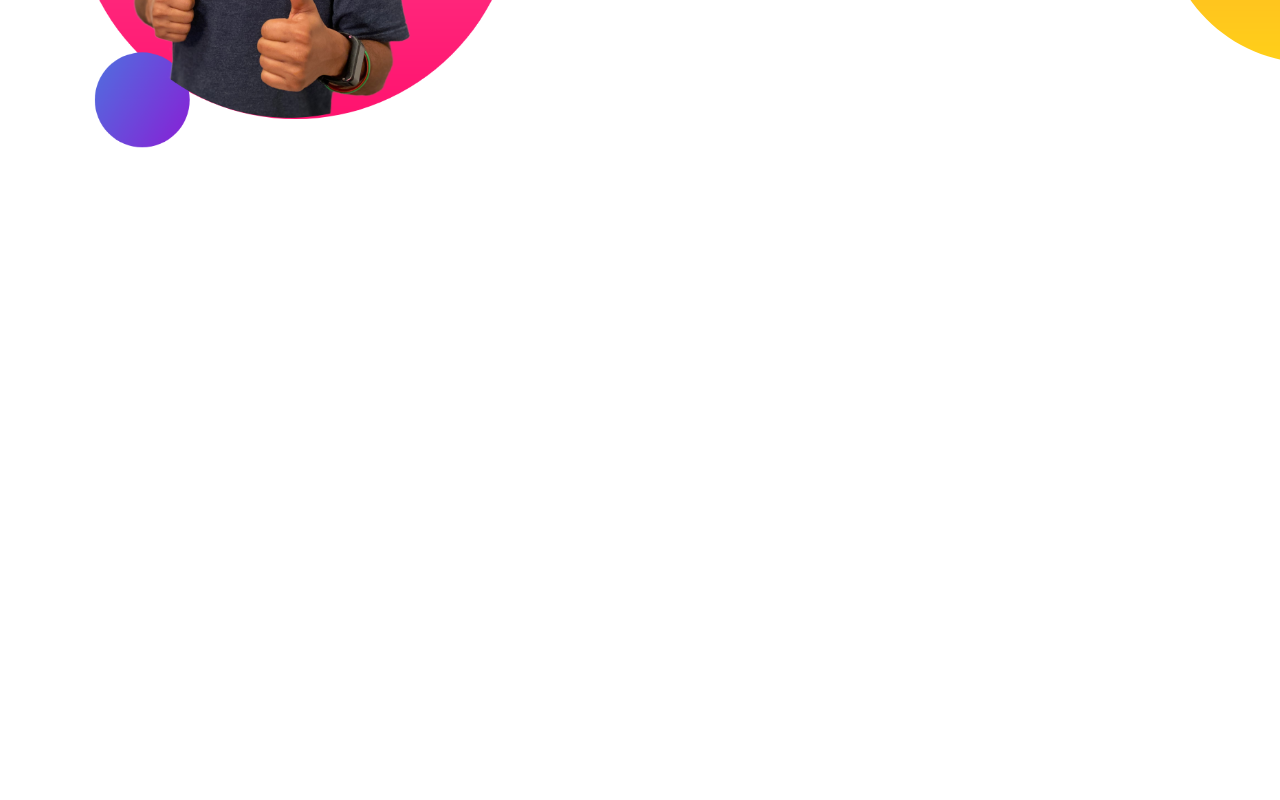
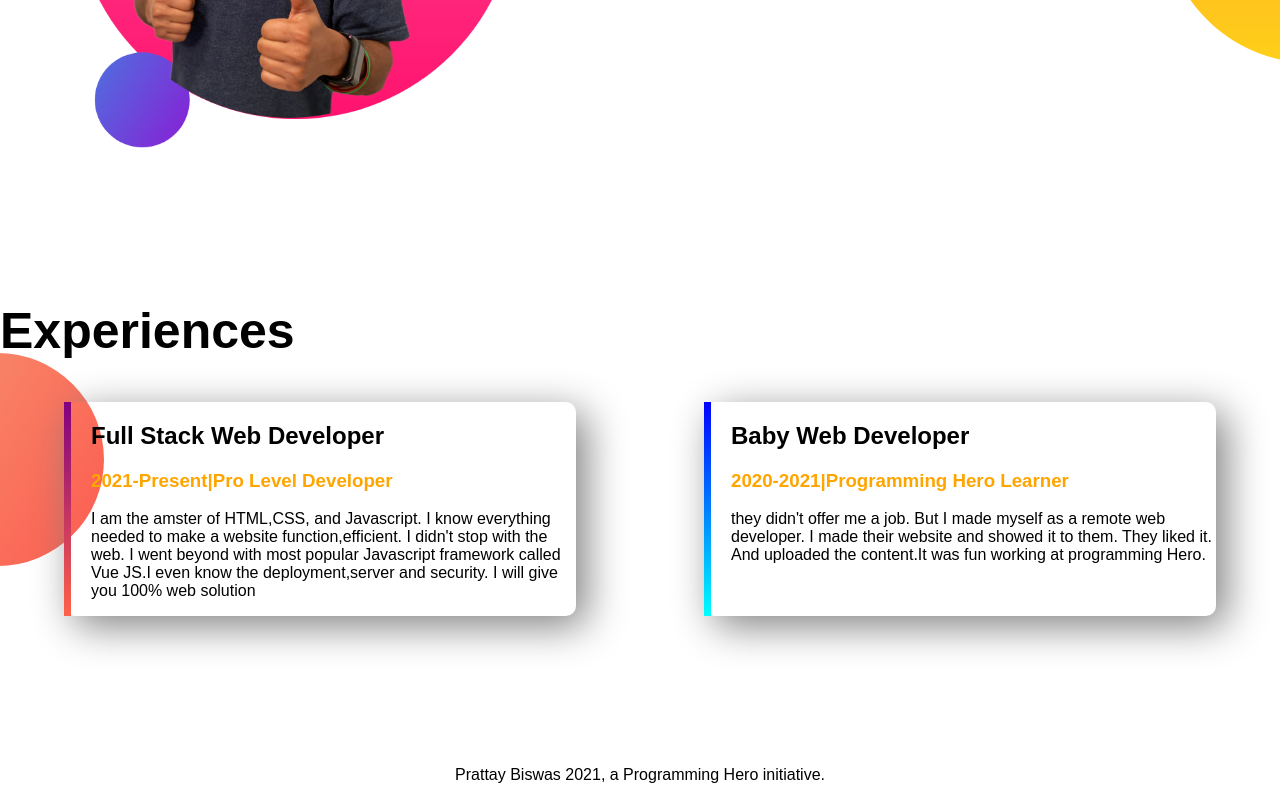
Before and after one commit to pkb1981/Developer-Portfolio, a plain HTML site: page index.html in a window 1280 px wide. Shown: the part 966-1766 px from the top of the page. Before the commit the page ends 1268 px from the top, so only its background shows below. Drawn offline with Linux system fonts and the light colour scheme.

Commit message:
many things are added

```diff
--- a/index.html
+++ b/index.html
@@ -13,7 +13,7 @@
 </head>
 
 <body>
-    <section class="top-banner">
+    <section class="top-banner flexible-container">
         <div class="half-width">
             <h1>welcome to</h1>
             <h1><span class="orange-color">Prattay Biswas’s</span> world!</h1>
@@ -28,7 +28,7 @@
         <div class="half-width"><img src="images/pic1.jpg" alt="edited picture"></div>
     </section>
 
-    <section class="dream-big">
+    <section class="dream-big flexible-container">
         <div class="half-width">
             <img src="images/jhankar2.png" alt="">
         </div>
@@ -44,6 +44,32 @@
             <a class="link-button" target="_blank" href="">DOWNLOAD RESUME</a>
         </div>
     </section>
+    <section class="experience-area">
+        <h1>Experiences</h1>
+        <div class="flexible-container">
+            <div id="full-stack-experience" class="experience-item">
+                <h2>Full Stack Web Developer</h2>
+                <h3 class="orange-color">2021-Present|Pro Level Developer</h3>
+                <p>I am the amster of HTML,CSS, and Javascript.
+                    I know everything needed to make a website function,efficient.
+                    I didn't stop with the web. I went beyond with most
+                    popular Javascript framework called Vue JS.I even know the
+                    deployment,server and security. I will give you 100% web solution</p>
+            </div>
+            <div id="web-dev-experience" class="experience-item">
+                <h2>Baby Web Developer</h2>
+                <h3 class="orange-color">2020-2021|Programming Hero Learner</h3>
+                <p>they didn't offer me a job. But I made myself
+                    as a remote web developer. I made their website
+                    and showed it to them. They liked it. And uploaded
+                    the content.It was fun working at programming Hero.
+                </p>
+            </div>
+        </div>
+    </section>
+    <footer>
+        <p> Prattay Biswas 2021, a Programming Hero initiative.</p>
+    </footer>
 </body>
 
 </html>
--- a/style.css
+++ b/style.css
@@ -3,8 +3,10 @@ margin: 0;
 }
 h1{font-size: 50px;
 }
+h2:{font-size: 40px;
+}
 .orange-color{color:orange;}
-section{
+.flexible-container{
     display: flex;
     margin-bottom: 150px;
 }
@@ -12,7 +14,32 @@ section{
 {
     width:50%;
     padding-left: 2%;
-}
+    }
+    .experience-item{
+        box-shadow:10px 10px 40px gray ;
+        width: 40%;
+        margin-left: 5%;
+        padding-left: 20px;;
+        margin-right: 5%;
+        border-radius:  10px;
+
+    }
+    .experience-area{
+        background-image: url(images/exp-bg.png);
+        background-repeat: no-repeat;
+        background-position:left;
+          }
+          #web-dev-experience
+          {
+            border-left: 7px solid;
+            border-image:linear-gradient(blue,cyan);
+            border-image-slice: 1;
+          }
+          #full-stack-experience{
+            border-left: 7px solid;
+            border-image:linear-gradient(purple,tomato);
+            border-image-slice: 1;
+          }
 .half-width img
 {
     width:80%;
@@ -35,3 +62,6 @@ border-radius:5px;
     background-repeat: no-repeat;
     background-position:right;
 }
+footer p{
+    text-align:center;
+}
```
Also changed, not shown: 5 other files.
